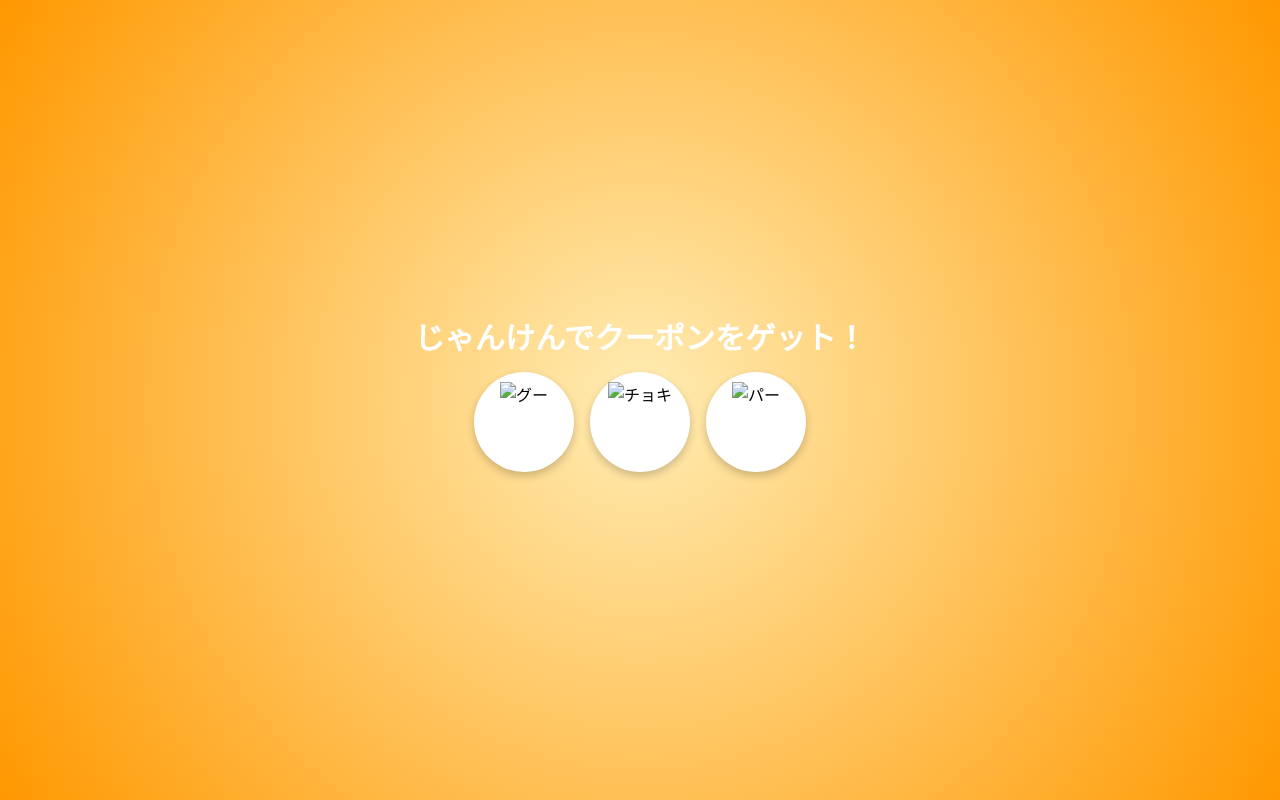
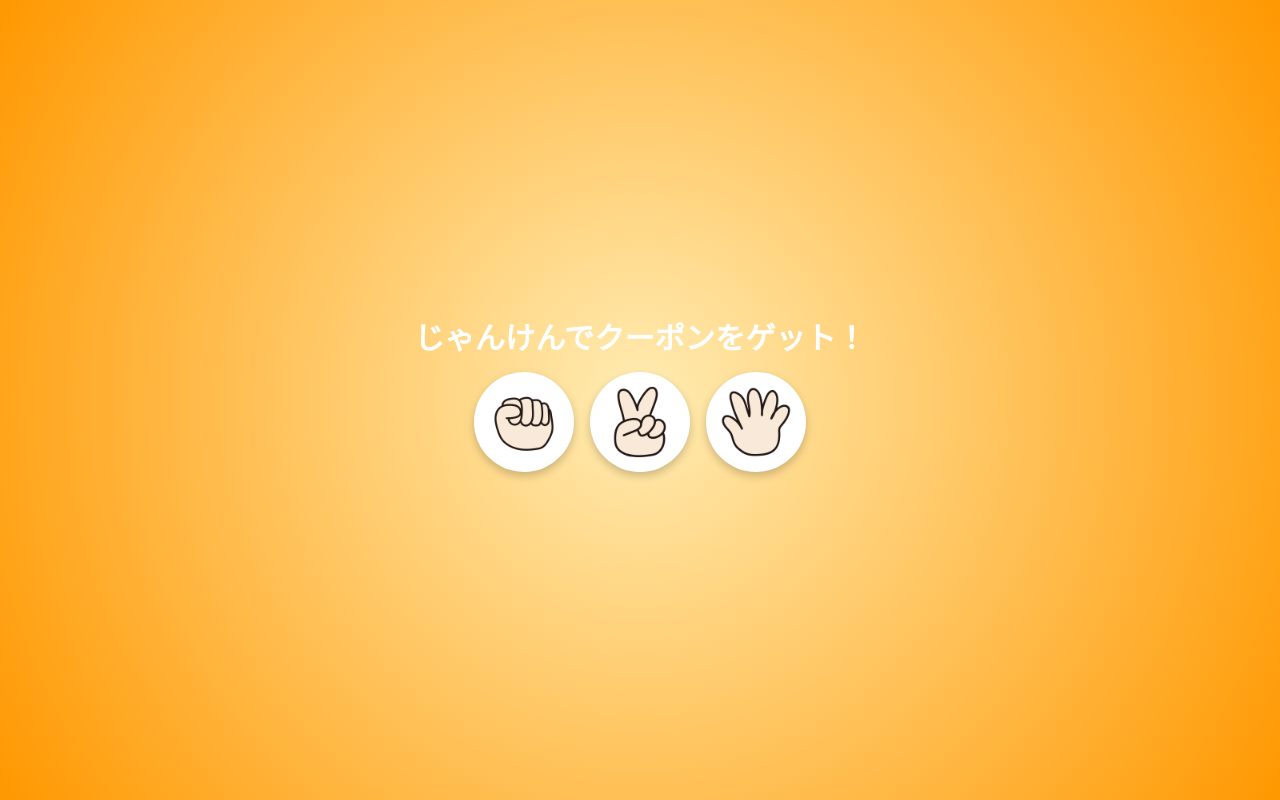
Before and after one commit to Daisuke-R/janken-coupon, a plain HTML site: page index.html in a window 1280 px wide. Drawn offline with Linux system fonts and the light colour scheme.

Commit message:
Add files via upload

```diff
--- a/index.html
+++ b/index.html
@@ -106,9 +106,9 @@
 <body>
   <h1>じゃんけんでクーポンをゲット！</h1>
   <div class="hands">
-    <div class="hand" data-user="グー"><img src="img/gu.png" alt="グー" /></div>
-    <div class="hand" data-user="チョキ"><img src="img/choki.png" alt="チョキ" /></div>
-    <div class="hand" data-user="パー"><img src="img/pa.png" alt="パー" /></div>
+    <div class="hand" data-user="グー"><img src="gu.png" alt="グー" /></div>
+    <div class="hand" data-user="チョキ"><img src="choki.png" alt="チョキ" /></div>
+    <div class="hand" data-user="パー"><img src="pa.png" alt="パー" /></div>
   </div>
   <div id="result"></div>
   <div id="couponArea">
```
